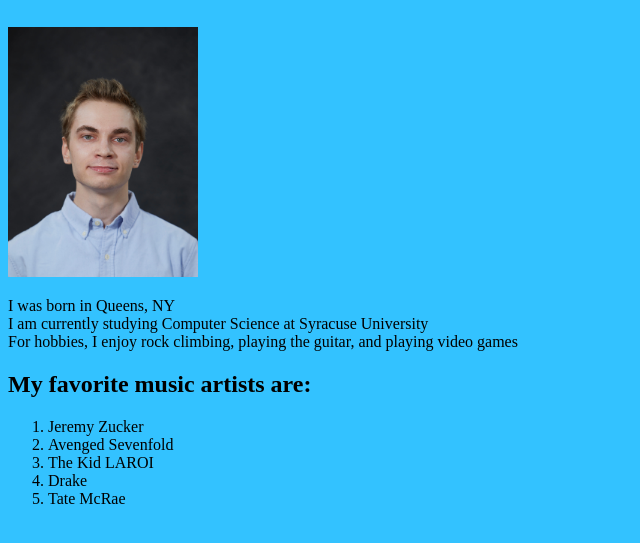
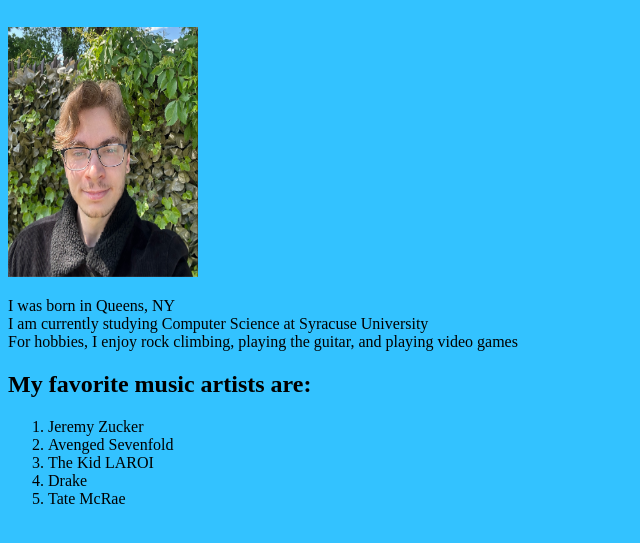
Before and after one commit to dachmiel/dachmiel.github.io, a plain HTML site: page index.html in a window 1280 px wide. Shown: the part 85-628 px from the top of the page, without its empty margins (0-640 px from the left). Drawn offline with Linux system fonts and the light colour scheme.

Commit message:
Update index.html to use new pfp

```diff
--- a/index.html
+++ b/index.html
@@ -3,7 +3,7 @@
     <body style="background-color: #33c2ff;">
 
         <h1 style="font-size: 45px;"> Daniel Chmielewski </h1>
-        <p><img src="me.jpg" width = "190" height = "250"></p>
+        <p><img src="new-pfp-resized.jpg" width = "190" height = "250"></p>
         <p>  I was born in Queens, NY
         <br> I am currently studying Computer Science at Syracuse University
         <br> For hobbies, I enjoy rock climbing, playing the guitar, and playing video games </p>
```
